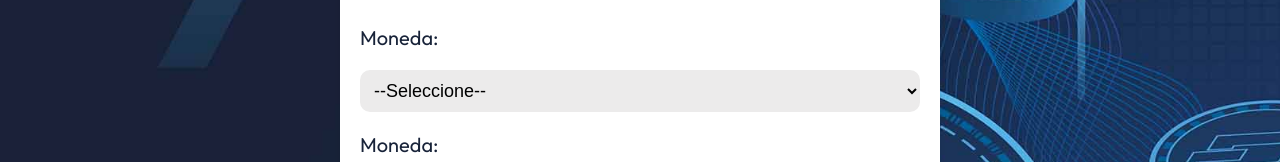
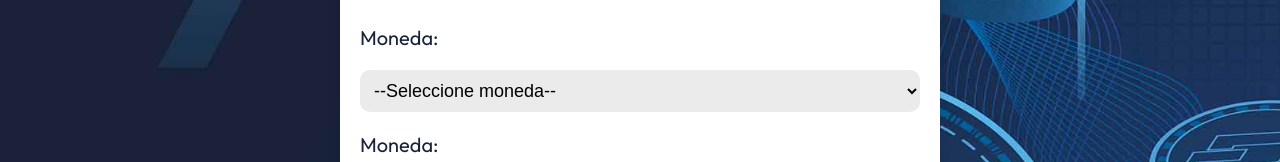
Before and after one commit to leonar2zb/cryptos, a React (Vite) app: page / in a window 1280 px wide. Shown: the part 201-363 px from the top of the page. Built offline with nearby package versions, Linux system fonts and the light colour scheme.

Commit message:
Uso de Zod para inferir tipos y mostrar monedas

```diff
--- a/package.json
+++ b/package.json
@@ -11,7 +11,8 @@
   },
   "dependencies": {
     "react": "^18.3.1",
-    "react-dom": "^18.3.1"
+    "react-dom": "^18.3.1",
+    "zod": "^3.24.1"
   },
   "devDependencies": {
     "@eslint/js": "^9.17.0",
--- a/src/Components/CriptoSearchForm.tsx
+++ b/src/Components/CriptoSearchForm.tsx
@@ -1,10 +1,15 @@
+import { currencies } from "../data"
+
 export default function CriptoSearchForm() {
     return (
         <form className="form">
             <div className="field">
                 <label htmlFor="currency">Moneda:</label>
                 <select name="currency" id="currency">
-                    <option value="">--Seleccione--</option>
+                    <option value="">--Seleccione moneda--</option>
+                    {currencies.map(currency => (
+                        <option value={currency.code} key={currency.code}>{currency.name}</option>
+                    ))}
                 </select>
             </div>
 
```
Also changed, not shown: src/types/index.ts (+8 -4 lines), 1 other file (tests, documents, lock files or other folders).
